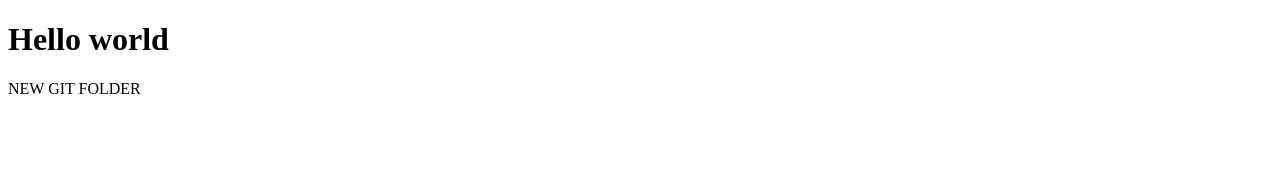
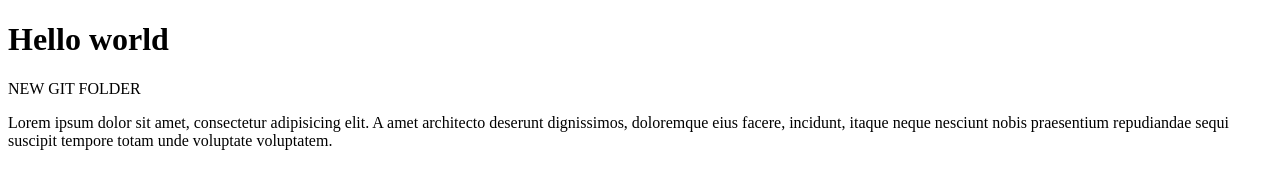
Before and after one commit to danielhambardzumyan/site, a plain HTML site: page add/index.html in a window 1280 px wide. Drawn offline with Linux system fonts and the light colour scheme.

Commit message:
first commit

```diff
--- a/add/index.html
+++ b/add/index.html
@@ -10,5 +10,6 @@
 <body>
 <h1>Hello world</h1>
 <p>NEW GIT FOLDER</p>
+<p>Lorem ipsum dolor sit amet, consectetur adipisicing elit. A amet architecto deserunt dignissimos, doloremque eius facere, incidunt, itaque neque nesciunt nobis praesentium repudiandae sequi suscipit tempore totam unde voluptate voluptatem.</p>
 </body>
 </html>
```
